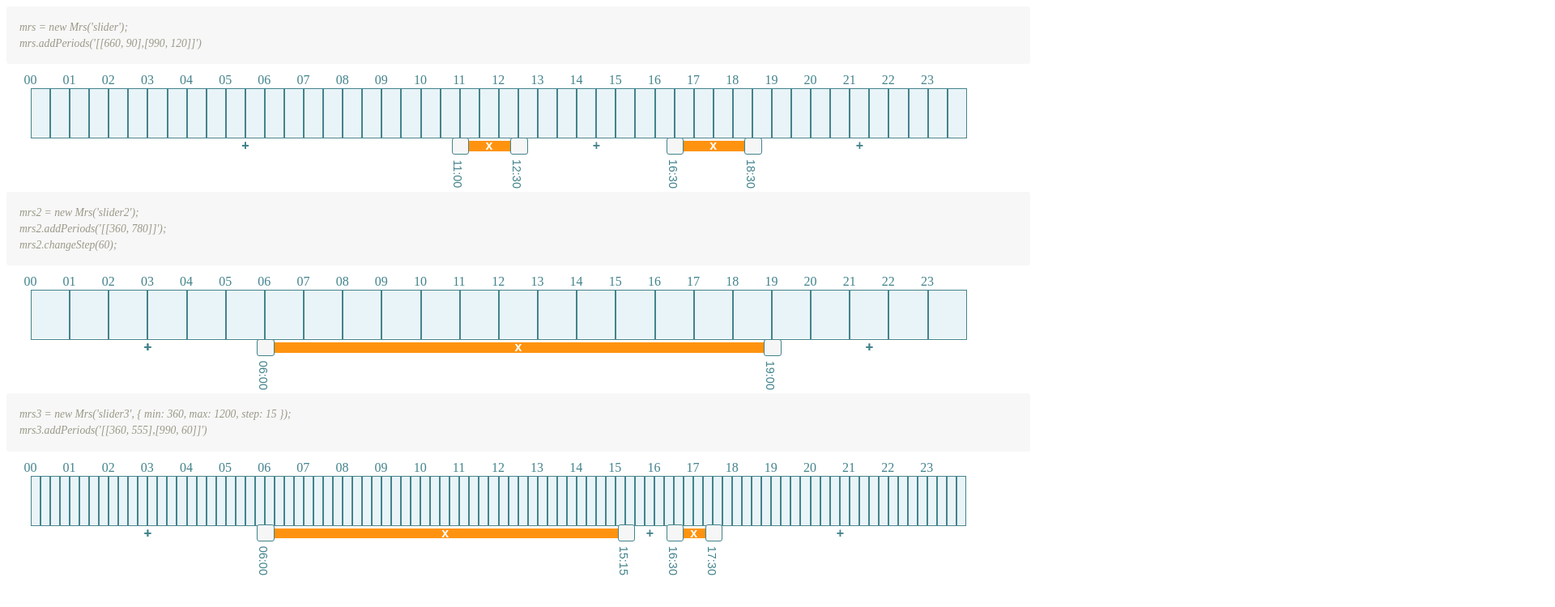
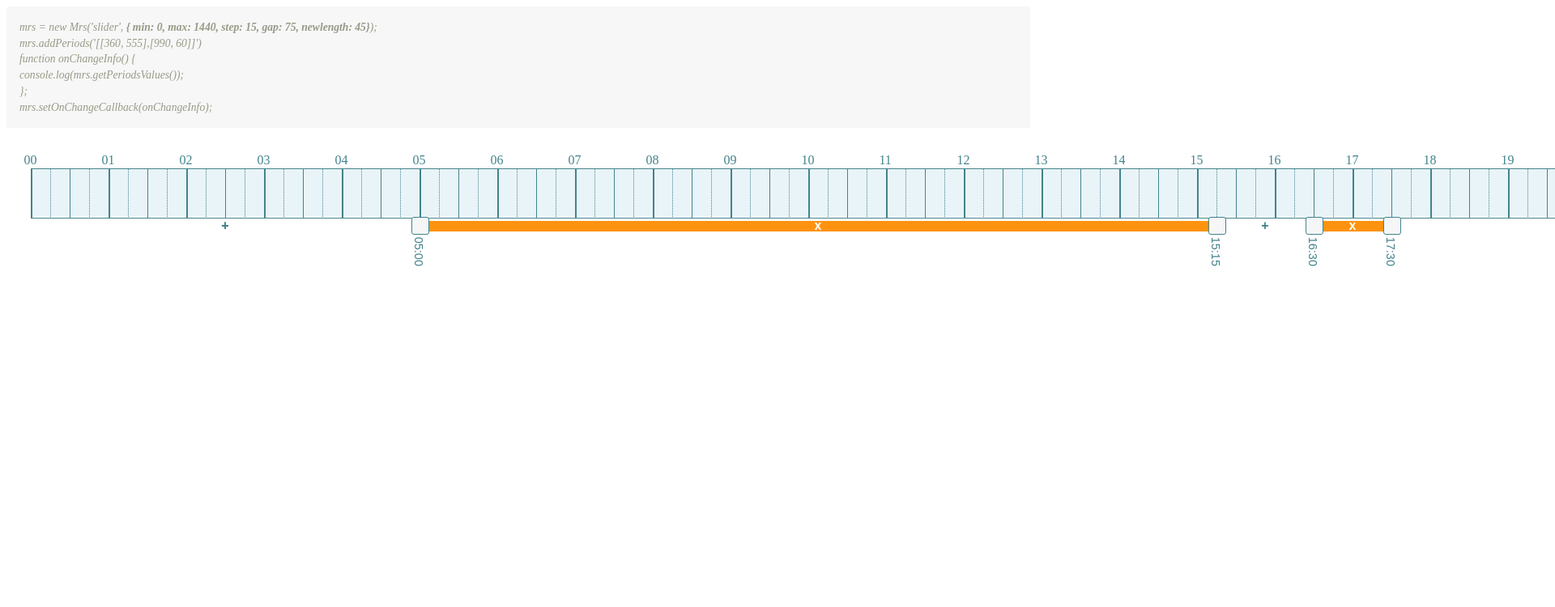
Before and after one commit to araczkowski/MultiRangeSlider, a website: page app/index.html in a window 1280 px wide. Shown: the top 750 px of the page at 81% size, 1920 px wide, since content can reach past the window. Drawn offline with nearby package versions, Linux system fonts and the light colour scheme; files that its build step writes are made by us from their sources.

Commit message:
new futures

```diff
--- a/app/index.html
+++ b/app/index.html
@@ -18,28 +18,18 @@
 </head>
 
 <body>
-    <div class="code">
-        mrs = new Mrs('slider');
-        <br>mrs.addPeriods('[[660, 90],[990, 120]]')
-    </div>
-    <div id="parent" class="content">
-        <div id="slider"></div>
-    </div>
-    <div class="code">
-        mrs2 = new Mrs('slider2');
-        <br>mrs2.addPeriods('[[360, 780]]');
-        <br>mrs2.changeStep(60);
-    </div>
-    <div id="parent2" class="content">
-        <div id="slider2"></div>
-    </div>
-    <div class="code">
-        mrs3 = new Mrs('slider3', { min: 360, max: 1200, step: 15 });
-        <br>mrs3.addPeriods('[[360, 555],[990, 60]]')
+
+    <div class="MrsCode">
+        mrs = new Mrs('slider', <b>{ min: 0, max: 1440, step: 15, gap: 75, newlength: 45}</b>);
+        <br>mrs.addPeriods('[[360, 555],[990, 60]]')
+        <br>function onChangeInfo() {
+        <br>console.log(mrs.getPeriodsValues());
+        <br>};
+        <br>mrs.setOnChangeCallback(onChangeInfo);
         <br>
     </div>
-    <div id="parent3" class="content">
-        <div id="slider3"></div>
+    <div id="parent" class="MrsContent">
+        <div id="slider"></div>
     </div>
 
     <!-- build:js({app,.tmp}) scripts/vendor.js -->
@@ -52,25 +42,23 @@
     <script src="scripts/main.js"></script>
     <!-- endbuild -->
     <script>
-        var mrs, mrs2, mrs3;
+        var mrs;
         $(function () {
             // inicialization - test from APEX (string insted of objects)
-            mrs = new Mrs('slider');
-            mrs.addPeriods('[[660, 90],[990, 120]]')
 
-
-            mrs2 = new Mrs('slider2');
-            mrs2.addPeriods('[[360, 780]]');
-            mrs2.changeStep(60);
-
-            mrs3 = new Mrs('slider3', {
+            mrs = new Mrs('slider', {
                 min: "0",
                 max: "1440",
                 step: "15",
-                gap: "45",
-                newlength: "15"
+                gap: "75",
+                newlength: "45"
             });
-            mrs3.addPeriods('[[360, 555],[990, 60]]')
+            mrs.addPeriods('[{"id":50,"start":300,"value":615},{"id":555,"start":990,"value":60}]');
+
+            function onChangeInfo() {
+                console.log(mrs.getPeriodsValues());
+            };
+            mrs.setOnChangeCallback(onChangeInfo);
 
         });
     </script>
--- a/app/scripts/main.js
+++ b/app/scripts/main.js
@@ -67,7 +67,7 @@
         var _periods = [];
         var _periodIdIncrementor = 0;
 
-        var Period = function (start, end) {
+        var Period = function (start, end, id) {
             var _self = this,
                 _id,
                 _abscissas,
@@ -77,7 +77,7 @@
                 if (start >= end) {
                     throw 'Invalid arguments passed';
                 }
-                _id = ++_periodIdIncrementor;
+                _id = id || ++_periodIdIncrementor * -1;
                 _abscissas = [start, end];
             }
 
@@ -135,18 +135,36 @@
 
         function _addScale() {
             $('#steps_' + elementId).remove();
-            $('#' + elementId).parent().prepend('<div id="steps_' + elementId + '" class="steps"></div>');
+            $('#' + elementId).parent().prepend('<div id="steps_' + elementId + '" class="MrsSteps"></div>');
             var eSteps = $('#steps_' + elementId);
             var nSteps = (_options.max - _options.min) / _options.step;
             var stepWidth = 96 / nSteps;
+            var mrsStepContentClass = 'MrsStepContent';
+            var mrsStep = 0;
             for (var i = 0; nSteps > i; i++) {
+                mrsStep = (i * _options.step) % 60;
+
+                if (mrsStep === 0) {
+                    mrsStepContentClass = 'MrsStepContentFullHour ';
+                } else if (mrsStep === 30) {
+                    mrsStepContentClass = 'MrsStepContentHalfHour ';
+                } else {
+                    mrsStepContentClass = 'MrsStepContent ';
+                }
+                if (i === 0) {
+                    mrsStepContentClass = mrsStepContentClass + 'MrsStepContentStart';
+                }
+                if (i === nSteps - 1) {
+                    mrsStepContentClass = mrsStepContentClass + 'MrsStepContentEnd';
+                }
+
                 var stepValue = _options.min + (i * _options.step);
                 $('<div/>', {
                     'id': 'step_' + elementId + '_' + (Number(i) + 1),
-                    'class': 'step',
+                    'class': 'MrsStep',
                     'style': 'width:' + stepWidth + '%',
                     'data-start': stepValue,
-                    'html': '<span class="tick">' + _options.stepLabelDispFormat(stepValue) + '</span><div class="step_content"></div></div>'
+                    'html': '<span class="MrsTick">' + _options.stepLabelDispFormat(stepValue) + '</span><div class="' + mrsStepContentClass + '"></div></div>'
                 }).appendTo(eSteps);
             }
             //
@@ -157,29 +175,37 @@
         function _initEvents() {
 
             _options.slide = function (event, ui) {
+
+                var index = _slider.find('.' + SELECTORS.handle['class']).index(ui.handle);
+
+
+                // move only step by step
+
+                /* var min0 = pCurr[0] - _options.step;
+                var max0 = pCurr[0] + _options.step;
+                var min1 = pCurr[1] - _options.step;
+                var max1 = pCurr[1] + _options.step;
+
+                if (uiVal !== min0 & uiVal !== max0 & uiVal !== min1 & uiVal !== max1) {
+                    return false;
+                }*/
+
                 // check the minimum gap
+                var kCurr = _getPeriodKeyByIndex(index);
+                //var pCurr = _periods[kCurr].getAbscissas();
+                var uiVal = ui.value;
+
                 for (var i = 0; i < _periods.length; i++) {
                     var e = _periods[i].getAbscissas();
-                    //
-                    console.log(e[0] + ' : ' + e[1]);
-
-
-                    if (ui.value === e[0] || ui.value === e[1]) {
-                        return false;
+                    if (i !== kCurr) {
+                        if (uiVal === e[0] || uiVal === e[1]) {
+                            return false;
+                        }
+                        if (uiVal > e[0] && uiVal < e[1]) {
+                            return false;
+                        }
                     }
-
-
-                    //TODO the is a problem when we slide with a mouse...
-                    /*if (ui.value > e[0] && ui.value < e[1]) {
-                        return false;
-                    }
-                    allow to slide only step by step!!!
-                    check if ui.value <> e[0] and e[i] +/- step
-                    */
                 }
-                console.log(ui.value);
-                console.log('------------');
-                var index = _slider.find('.' + SELECTORS.handle['class']).index(ui.handle);
 
                 function onSlide() {
                     if (typeof (_onHandleSlide) === 'function') {
@@ -399,7 +425,7 @@
             return value;
         }
 
-        function _addPeriod(start, length) {
+        function _addPeriod(start, length, pId) {
             start = _sanitizeValue(start);
             length = _sanitizeValue(length);
             if (!_isValidParams(start, length)) {
@@ -418,7 +444,7 @@
                 return _addPeriod(start, length);
             }
             try {
-                var period = new Period(start, start + length);
+                var period = new Period(start, start + length, pId);
                 _periods.push(period);
                 _periods.sort(function (a, b) {
                     return a.getAbscissas()[0] - b.getAbscissas()[0];
@@ -642,7 +668,7 @@
 
             handles.removeClass('arrow-left arrow-right');
             for (var index in values) {
-                handles.eq(index).html('<span class="handle_label">' + _options.handleLabelDispFormat(values[index]) + '</span>');
+                handles.eq(index).html('<span class="MrsHandleLabel">' + _options.handleLabelDispFormat(values[index]) + '</span>');
                 if (values[index] === prevSibling) {
                     handles.eq(index - 1).addClass('arrow-left');
                     handles.eq(index).addClass('arrow-right');
@@ -654,7 +680,7 @@
 
         /**
          * Adds multiple periods and rebuilds the mrs plugin
-         * @param {Array} periodsArray example: Array([[0,20],[40,60]...])
+         * @param {Array} periodsArray example: Array([{"id":1,"start":300,"value":615},{"id":2,"start":990,"value":60}])
          * @return {Object} self instance of Mrs class
          */
         this.addPeriods = function (periodsArray) {
@@ -664,7 +690,7 @@
             }
 
             for (var i = 0; i < periodsArray.length; i++) {
-                _addPeriod(periodsArray[i][0], periodsArray[i][1]);
+                _addPeriod(periodsArray[i].start, periodsArray[i].value, periodsArray[i].id);
             }
             _rebuild();
             return this;
@@ -683,6 +709,23 @@
         };
 
         /**
+         * Gets all periods values for this mrs instance
+         * @return Array of objects with each period values "[{"id":1,"start":300,"value":615},{"id":2,"start":990,"value":60}]"
+         */
+        this.getPeriodsValues = function () {
+            var period = {};
+            var periods = [];
+            for (var i = 0; i < _periods.length; i++) {
+                period = {};
+                period.id = _periods[i].getId();
+                period.start = _periods[i].getAbscissas()[0];
+                period.value = _periods[i].getAbscissas()[1] - _periods[i].getAbscissas()[0];
+                periods.push(period);
+            }
+            return JSON.stringify(periods);
+        };
+
+        /**
          * Change the step value
          * @param {Number} step example: 30
          * @return {Object} self instance of Mrs class
@@ -691,6 +734,26 @@
             _options.step = step;
             _rebuild();
             _addScale();
+            return this;
+        };
+
+        /**
+         * Sets callback function that can be used when the plugin value will change
+         *
+         * @param {Function} callbackFunction
+         *      stores a callback function
+         *
+         * @example
+         *      mrs.setOnChangeCallback(function(callback));
+         * @return {Object} self instance of Mrs class
+         */
+        this.setOnChangeCallback = function (callbackFunction) {
+            if (typeof (callbackFunction) === 'function') {
+                _onAddPeriod = callbackFunction;
+                _onDeletePeriod = callbackFunction;
+                _onHandleMouseenter = callbackFunction;
+                _onHandleSlide = callbackFunction;
+            }
             return this;
         };
 
--- a/app/styles/main.css
+++ b/app/styles/main.css
@@ -1,8 +1,82 @@
-.content {
-    margin-top: 30px;
+.MrsContent {
+    margin-top: 50px;
     margin-right: 30px;
     margin-bottom: 50px;
     margin-left: 30px;
+    width: 2400px;
+}
+.MrsSteps {
+    position: relative;
+    height: 60px;
+    margin-bottom: 5px;
+}
+.MrsStep {
+    float: left;
+    height: 60px;
+    background-color: #e9f4f8;
+    -webkit-box-sizing: border-box;
+    -moz-box-sizing: border-box;
+    box-sizing: border-box;
+}
+.MrsStepContentFullHour {
+    height: 100%;
+    border-left: 2px solid #43838c;
+    border-top: 1px solid #43838c;
+    border-bottom: 1px solid #43838c;
+}
+.MrsStepContentHalfHour {
+    height: 100%;
+    border-left: 1px solid #43838c;
+    border-top: 1px solid #43838c;
+    border-bottom: 1px solid #43838c;
+}
+.MrsStepContent {
+    height: 100%;
+    border-top: 1px solid #43838c;
+    border-bottom: 1px solid #43838c;
+    border-left: 1px dotted #43838c;
+}
+.MrsStepContentEnd {
+    height: 100%;
+    border-right: 2px solid #43838c;
+}
+.MrsTick {
+    border: 1px solid transparent;
+    position: absolute;
+    margin-left: -.6em;
+    margin-top: -20px;
+    text-align: center;
+    color: #43838c;
+}
+.MrsHandleLabel {
+    position: absolute;
+    font-size: .9em;
+    margin-top: 2.1em;
+    margin-left: -.9em;
+    /*apex
+    margin-top: -2.8em;
+    margin-left: -1em;
+    */
+    -webkit-transform: rotate(90deg);
+    -moz-transform: rotate(90deg);
+    -o-transform: rotate(90deg);
+    transform: rotate(90deg);
+    padding: .2em;
+    -moz-border-radius: 3px 3px 3px 3px;
+    border-radius: 3px 3px 3px 3px;
+    color: #43838c;
+}
+/* code */
+
+.MrsCode {
+    padding: 16px;
+    overflow: auto;
+    font-size: 85%;
+    line-height: 1.45;
+    background-color: #f7f7f7;
+    border-radius: 3px;
+    color: #998;
+    font-style: italic;
 }
 .ui-slider-horizontal {
     width: 96%;
@@ -47,31 +121,6 @@
 .ui-slider-handle {
     cursor: pointer !important;
 }
-.steps {
-    position: relative;
-    height: 60px;
-    margin-bottom: 5px;
-}
-.step {
-    float: left;
-    height: 60px;
-    background-color: #e9f4f8;
-    -webkit-box-sizing: border-box;
-    -moz-box-sizing: border-box;
-    box-sizing: border-box;
-}
-.step_content {
-    height: 100%;
-    border: 1px solid #43838c
-}
-.tick {
-    border: 1px solid transparent;
-    position: absolute;
-    margin-left: -.6em;
-    margin-top: -20px;
-    text-align: center;
-    color: #43838c;
-}
 .ui-slider-handle {
     background-color: #e9f4f8;
     border: 1px solid #43838c !important;
@@ -91,34 +140,3 @@
 .ui-widget-content {
     border: 0px !important;
 }
-.handle_label {
-    position: absolute;
-    font-size: .9em;
-    margin-top: 2.3em;
-    margin-left: -1em;
-    /*apex
-    margin-top: -2.8em;
-    margin-left: -1em;
-    */
-    -webkit-transform: rotate(90deg);
-    -moz-transform: rotate(90deg);
-    -o-transform: rotate(90deg);
-    transform: rotate(90deg);
-    background: rgba(255, 255, 255, 0.9);
-    padding: .2em;
-    -moz-border-radius: 3px 3px 3px 3px;
-    border-radius: 3px 3px 3px 3px;
-    color: #43838c;
-}
-/* code */
-
-.code {
-    padding: 16px;
-    overflow: auto;
-    font-size: 85%;
-    line-height: 1.45;
-    background-color: #f7f7f7;
-    border-radius: 3px;
-    color: #998;
-    font-style: italic;
-}
```
